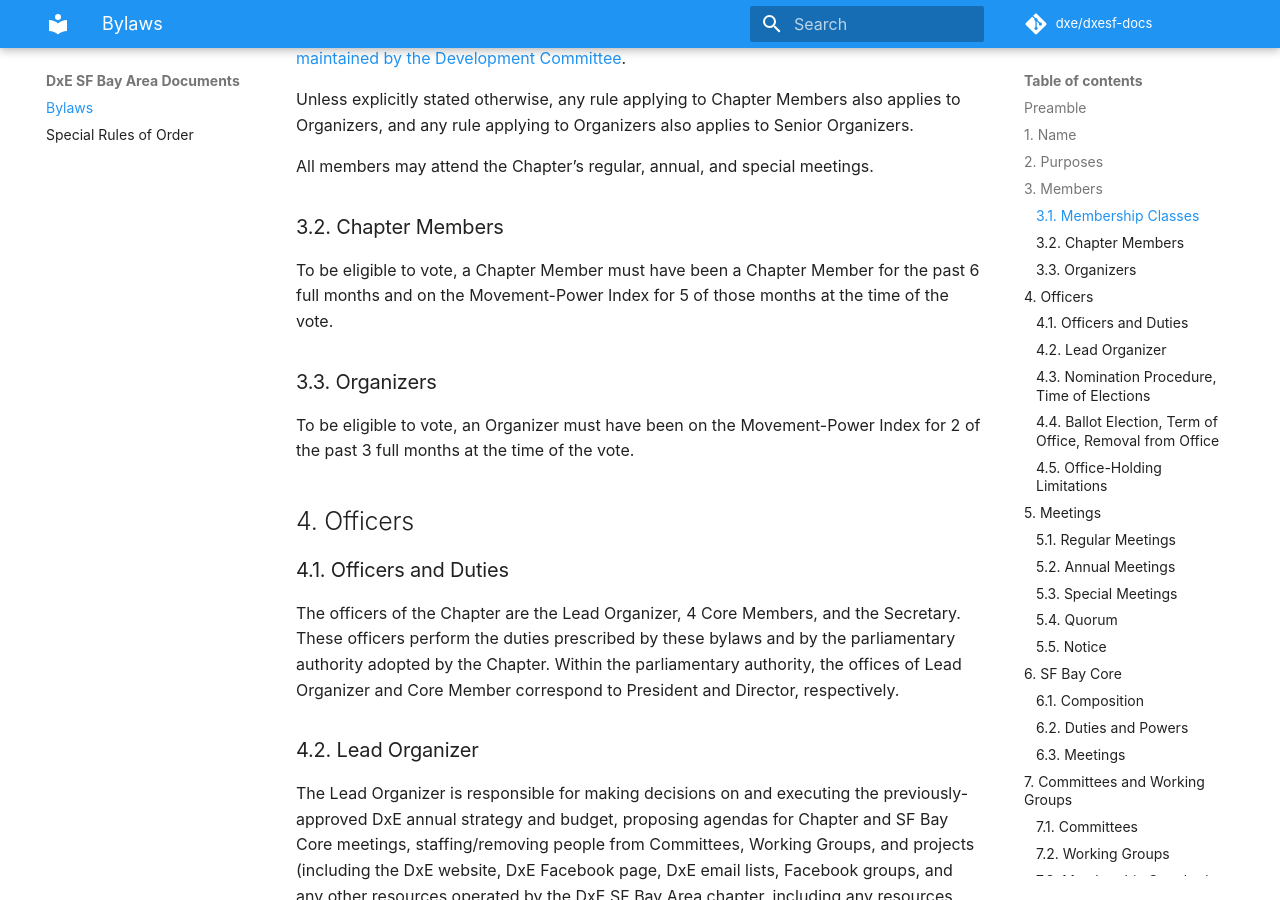
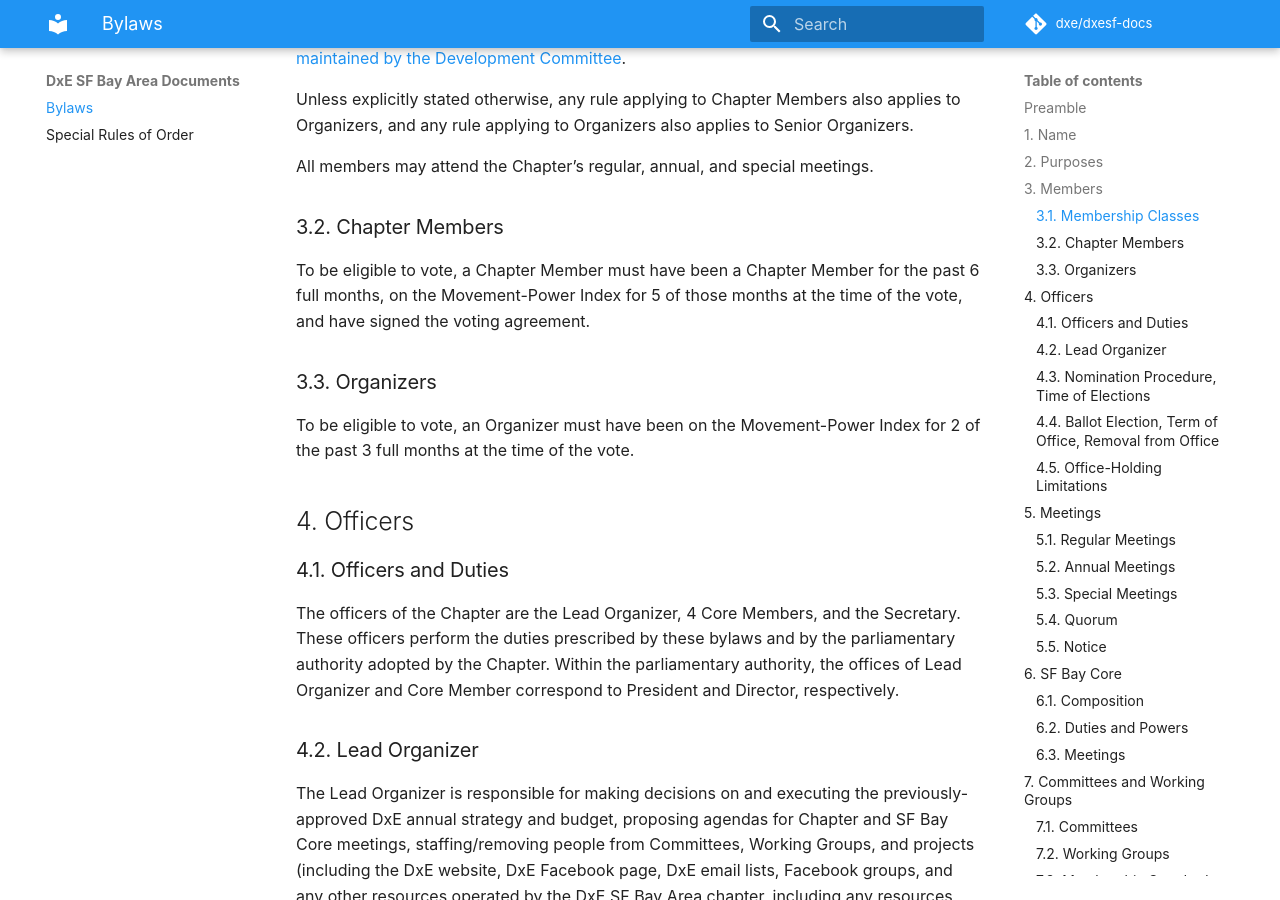
Before and after one commit to dxe/dxesf-docs, an MkDocs documentation site: the page built from docs/index.md, in a window 1280 px wide and 900 px high, scrolled down 928 px. Built offline with MkDocs 1.6.1 and Material for MkDocs 9.7.7, drawn with Linux system fonts in a browser that asks for light colours; some web fonts are replaced; comment, search, counter and statistics services are not loaded.

Commit message:
Add "and have signed the voting agreement"

```diff
--- a/docs/index.md
+++ b/docs/index.md
@@ -30,7 +30,7 @@ All members may attend the Chapter's regular, annual, and special meetings.
 
 ### 3.2. Chapter Members
 
-To be eligible to vote, a Chapter Member must have been a Chapter Member for the past 6 full months and on the Movement-Power Index for 5 of those months at the time of the vote.
+To be eligible to vote, a Chapter Member must have been a Chapter Member for the past 6 full months, on the Movement-Power Index for 5 of those months at the time of the vote, and have signed the voting agreement.
 
 ### 3.3. Organizers
 
```
